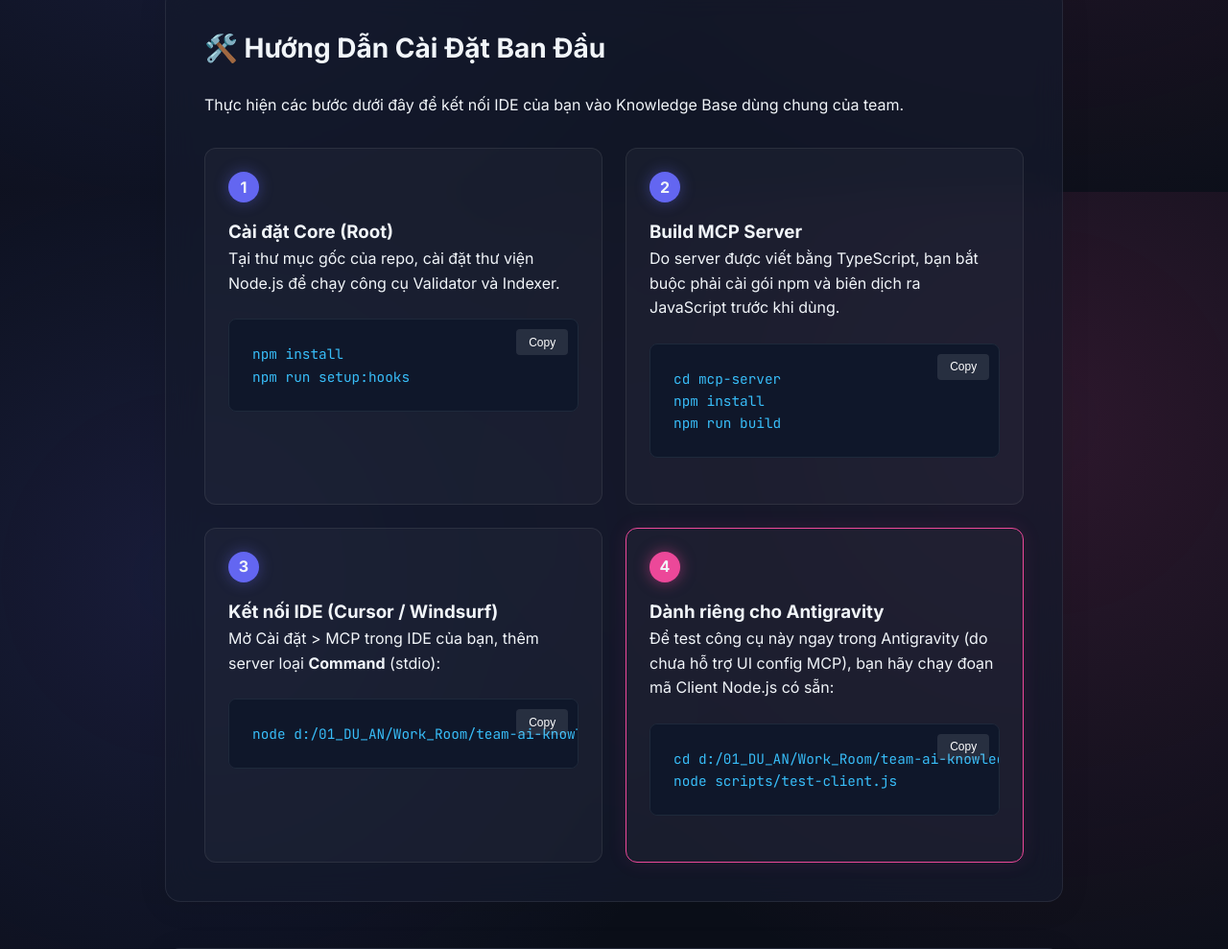
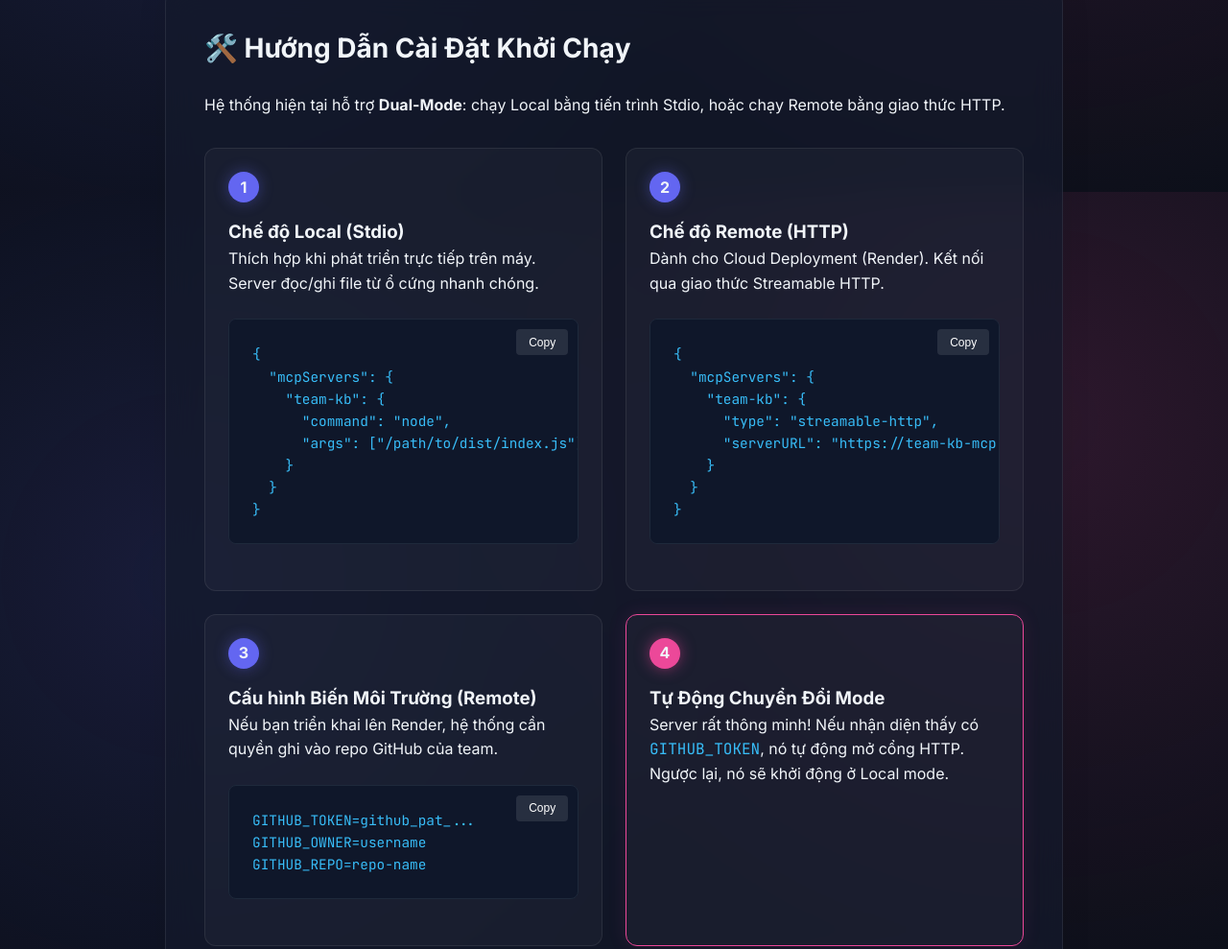
Before and after one commit to Des7240/team-ai-knowledge, a website: page docs/index.html in a window 1280 px wide. Shown: the part 600-1589 px from the top of the page at 96% size. Drawn offline with Linux system fonts and the light colour scheme.

Commit message:
docs: update index.html with dual-mode, solutions, and 10 mcp tools

```diff
--- a/docs/index.html
+++ b/docs/index.html
@@ -290,6 +290,7 @@
     <div class="nav-links">
       <a href="#setup">Cài đặt</a>
       <a href="#workflow">Quy trình</a>
+      <a href="#solutions">Giải pháp</a>
       <a href="#mcp">MCP Tools</a>
     </div>
   </nav>
@@ -304,40 +305,51 @@
 
     <!-- SETUP SECTION -->
     <section id="setup" class="glass-panel fade-in">
-      <h2>🛠️ Hướng Dẫn Cài Đặt Ban Đầu</h2>
-      <p>Thực hiện các bước dưới đây để kết nối IDE của bạn vào Knowledge Base dùng chung của team.</p>
+      <h2>🛠️ Hướng Dẫn Cài Đặt Khởi Chạy</h2>
+      <p>Hệ thống hiện tại hỗ trợ <strong>Dual-Mode</strong>: chạy Local bằng tiến trình Stdio, hoặc chạy Remote bằng giao thức HTTP.</p>
 
       <div class="step-grid">
         <div class="step-card">
           <div class="step-number">1</div>
-          <h3>Cài đặt Core (Root)</h3>
-          <p>Tại thư mục gốc của repo, cài đặt thư viện Node.js để chạy công cụ Validator và Indexer.</p>
-          <pre><code>npm install
-npm run setup:hooks</code></pre>
+          <h3>Chế độ Local (Stdio)</h3>
+          <p>Thích hợp khi phát triển trực tiếp trên máy. Server đọc/ghi file từ ổ cứng nhanh chóng.</p>
+          <pre><code>{
+  "mcpServers": {
+    "team-kb": {
+      "command": "node",
+      "args": ["/path/to/dist/index.js"]
+    }
+  }
+}</code></pre>
         </div>
 
         <div class="step-card">
           <div class="step-number">2</div>
-          <h3>Build MCP Server</h3>
-          <p>Do server được viết bằng TypeScript, bạn bắt buộc phải cài gói npm và biên dịch ra JavaScript trước khi dùng.</p>
-          <pre><code>cd mcp-server
-npm install
-npm run build</code></pre>
+          <h3>Chế độ Remote (HTTP)</h3>
+          <p>Dành cho Cloud Deployment (Render). Kết nối qua giao thức Streamable HTTP.</p>
+          <pre><code>{
+  "mcpServers": {
+    "team-kb": {
+      "type": "streamable-http",
+      "serverURL": "https://team-kb-mcp.onrender.com/mcp"
+    }
+  }
+}</code></pre>
         </div>
 
         <div class="step-card">
           <div class="step-number">3</div>
-          <h3>Kết nối IDE (Cursor / Windsurf)</h3>
-          <p>Mở Cài đặt > MCP trong IDE của bạn, thêm server loại <strong>Command</strong> (stdio):</p>
-          <pre><code>node d:/01_DU_AN/Work_Room/team-ai-knowledge/mcp-server/dist/index.js</code></pre>
+          <h3>Cấu hình Biến Môi Trường (Remote)</h3>
+          <p>Nếu bạn triển khai lên Render, hệ thống cần quyền ghi vào repo GitHub của team.</p>
+          <pre><code>GITHUB_TOKEN=github_pat_...
+GITHUB_OWNER=username
+GITHUB_REPO=repo-name</code></pre>
         </div>
 
         <div class="step-card" style="border-color: var(--accent); box-shadow: 0 0 20px rgba(236,72,153,0.1);">
           <div class="step-number" style="background: var(--accent); box-shadow: 0 0 15px rgba(236,72,153,0.5);">4</div>
-          <h3>Dành riêng cho Antigravity</h3>
-          <p>Để test công cụ này ngay trong Antigravity (do chưa hỗ trợ UI config MCP), bạn hãy chạy đoạn mã Client Node.js có sẵn:</p>
-          <pre><code>cd d:/01_DU_AN/Work_Room/team-ai-knowledge
-node scripts/test-client.js</code></pre>
+          <h3>Tự Động Chuyển Đổi Mode</h3>
+          <p>Server rất thông minh! Nếu nhận diện thấy có <code>GITHUB_TOKEN</code>, nó tự động mở cổng HTTP. Ngược lại, nó sẽ khởi động ở Local mode.</p>
         </div>
       </div>
     </section>
@@ -365,12 +377,38 @@ node scripts/test-client.js</code></pre>
       </div>
     </section>
 
+    <!-- SOLUTIONS SECTION -->
+    <section id="solutions" class="glass-panel fade-in">
+      <h2>💡 Giải Pháp & Kiến Trúc Xử Lý Cốt Lõi</h2>
+      <p>Hệ thống này sinh ra để giải quyết các hạn chế kỹ thuật lớn nhất khi chia sẻ ngữ cảnh AI.</p>
+
+      <div style="margin-top: 2rem;">
+        <h4 style="color: var(--primary); margin-bottom: 0.5rem;">1. Giải quyết bài toán lưu trữ phân tán (Ephemeral File Systems)</h4>
+        <div style="background: rgba(99, 102, 241, 0.1); border-left: 4px solid var(--primary); padding: 1rem; border-radius: 0 8px 8px 0; margin-bottom: 2rem;">
+          <p>Khi đưa server lên nền tảng đám mây miễn phí như Render, đĩa cứng sẽ bị xoá ngay sau khi khởi động lại. Hệ thống giải quyết bằng <strong>DataProvider Abstraction</strong>, tự động phát hiện môi trường và uỷ thác mọi thao tác Đọc/Ghi dữ liệu (như Save Session) trực tiếp qua <strong>GitHub Contents API</strong> thay vì ghi vào ổ cứng tĩnh. AI của mọi người trong nhóm sẽ luôn có data mới nhất theo thời gian thực.</p>
+        </div>
+
+        <h4 style="color: var(--accent); margin-bottom: 0.5rem;">2. Khắc phục giới hạn Rate Limit của GitHub API</h4>
+        <div style="background: rgba(236, 72, 153, 0.1); border-left: 4px solid var(--accent); padding: 1rem; border-radius: 0 8px 8px 0; margin-bottom: 2rem;">
+          <p>Việc tool Search phải gọi API tới toàn bộ tài liệu Markdown sẽ gây tràn Rate Limit ngay lập tức. Khắc phục bằng cơ chế <strong>In-Memory Caching & Warm-up</strong>. Server sẽ tải toàn bộ cấu trúc file về bộ nhớ Ram một lần duy nhất với TTL 5 phút, đảm bảo tốc độ phản hồi tính bằng millisecond (ms) không độ trễ!</p>
+        </div>
+
+        <h4 style="color: var(--success); margin-bottom: 0.5rem;">3. Khắc phục lỗi chuẩn hoá tên miền, font chữ Tiếng Việt</h4>
+        <div style="background: rgba(16, 185, 129, 0.1); border-left: 4px solid var(--success); padding: 1rem; border-radius: 0 8px 8px 0;">
+          <p>Việc AI sinh file với tên tiếng Việt chứa dấu sẽ gây lỗi hiển thị trên nhiều hệ điều hành và link truy cập. Hệ thống tự động xử lý thông qua helper <code>toSlug()</code> - bóc tách dấu câu tiếng Việt an toàn về tiếng Anh (a-z) chuẩn SEO và gạch ngang nối từ.</p>
+        </div>
+      </div>
+    </section>
+
     <!-- MCP TOOLS SECTION -->
     <section id="mcp" class="glass-panel fade-in">
-      <h2>🔌 Danh Sách 9 MCP Tools <span class="tag">Active</span></h2>
-      <p style="margin-bottom: 1.5rem;">Hệ thống cung cấp sẵn các công cụ giao tiếp chuẩn xác cho AI Agent qua stdio.</p>
+      <h2>🔌 Danh Sách 10 MCP Tools <span class="tag">Active</span></h2>
+      <p style="margin-bottom: 1.5rem;">Hệ thống cung cấp sẵn các công cụ giao tiếp cho AI Agent chạy ổn định trên cả stdio lẫn HTTP.</p>
 
       <ul style="list-style: none; display: flex; flex-direction: column; gap: 1rem;">
+        <li style="padding: 1rem; background: rgba(255,255,255,0.03); border-radius: 8px; border: 1px solid var(--glass-border);">
+          <strong style="color: #f59e0b;">auto_context</strong> — Bộ xử lý luồng thông minh (Orchestrator). Tự động quyết định và gọi các Tool thích hợp bên dưới để cung cấp thông tin cho AI (Zero-config).
+        </li>
         <li style="padding: 1rem; background: rgba(255,255,255,0.03); border-radius: 8px; border: 1px solid var(--glass-border);">
           <strong style="color: #818cf8;">get_overview</strong> — Lấy cái nhìn tổng quan về thư mục toàn bộ Knowledge Base.
         </li>
@@ -378,13 +416,13 @@ node scripts/test-client.js</code></pre>
           <strong style="color: #818cf8;">get_project_context</strong> — Nạp context riêng lẻ cho 1 dự án cụ thể.
         </li>
         <li style="padding: 1rem; background: rgba(255,255,255,0.03); border-radius: 8px; border: 1px solid var(--glass-border);">
-          <strong style="color: var(--accent);">search_knowledge</strong> — Tìm kiếm linh hoạt Full-text Search vào chỉ mục `.index`.
+          <strong style="color: var(--accent);">search_knowledge</strong> — Tìm kiếm linh hoạt Full-text Search vào chỉ mục hoặc qua Cache.
         </li>
         <li style="padding: 1rem; background: rgba(255,255,255,0.03); border-radius: 8px; border: 1px solid var(--glass-border);">
           <strong style="color: #38bdf8;">get_pattern / get_decision / get_lesson</strong> — Bộ 3 công cụ truy xuất tài liệu chuyên biệt (Patterns, ADRs, Lessons).
         </li>
         <li style="padding: 1rem; background: rgba(255,255,255,0.03); border-radius: 8px; border: 1px solid var(--glass-border);">
-          <strong style="color: var(--success);">save_session / save_lesson</strong> — Ghi trực tiếp tài liệu từ AI xuống máy tính với định dạng YAML schema chuẩn.
+          <strong style="color: var(--success);">save_session / save_lesson</strong> — Ghi trực tiếp tài liệu từ AI. (Hỗ trợ commit qua Github API ở mode HTTP).
         </li>
       </ul>
     </section>
```
